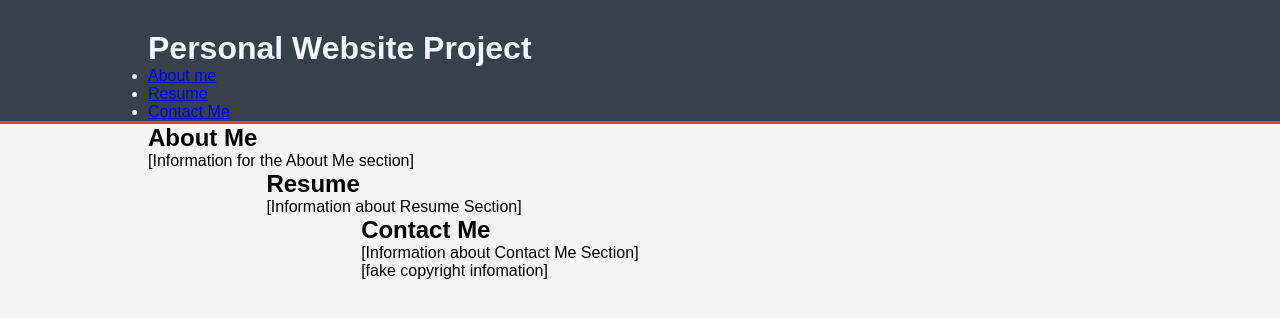
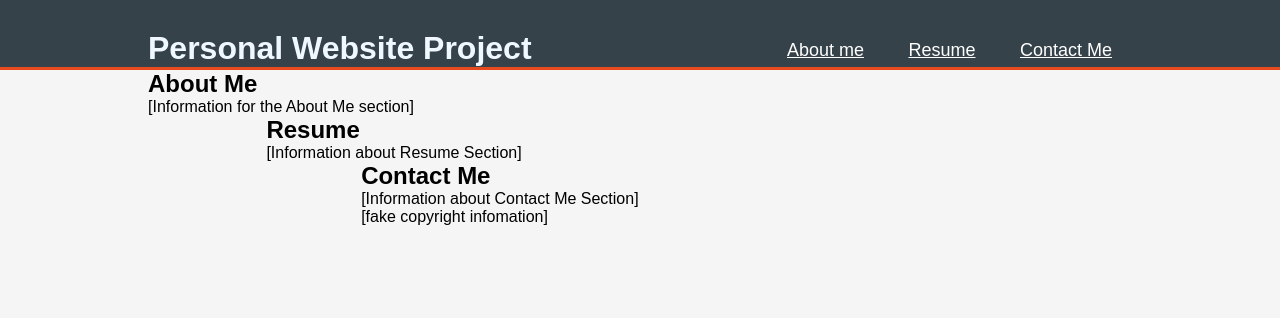
Before and after one commit to battle15/CIS260_Capstone, a plain HTML site: page index.html in a window 1280 px wide. Drawn offline with Linux system fonts and the light colour scheme.

Commit message:
edited header in CSS

```diff
--- a/styles.css
+++ b/styles.css
@@ -23,5 +23,28 @@ header {
     min-height: 70px;
     border-bottom: #e8491d 3px solid;
 
+}
 
+header h1{
+    float: left;
+    font-size: 2em;
 }
+
+header nav {
+    float: right;
+    margin-top: 10px;
+}
+
+header nav ul {
+    list-style: none;
+}
+
+header nav ul li {
+    display: inline;
+    padding: 0 20px
+}
+
+header nav ul li a {
+    color: #ffffff;
+    font-size: 18px
+}
```
